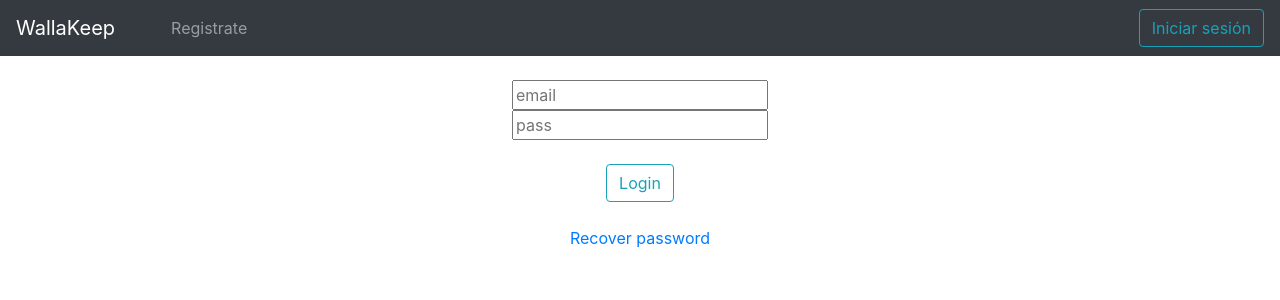
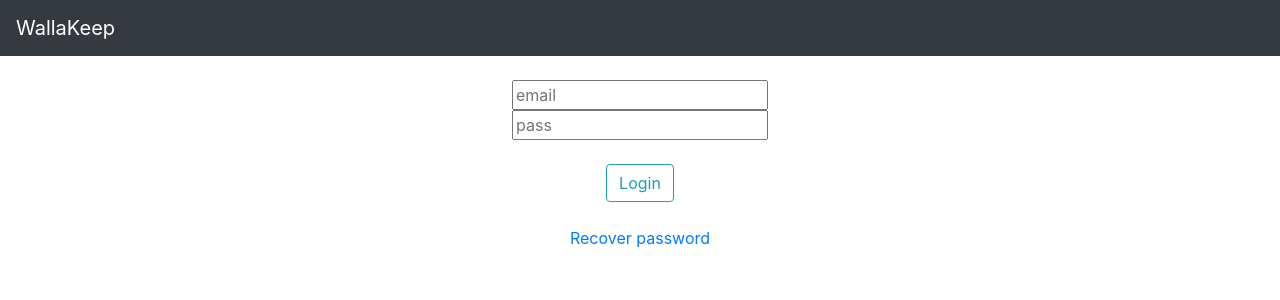
Before and after one commit to IgnacioBarco/proyectoKeepcoding, a React (Create React App) app in the folder wallaReact/: page /login in a window 1280 px wide. Shown: the top 300 px of the page. Built offline with nearby package versions, Linux system fonts and the light colour scheme.

Commit message:
creamos dos headers

```diff
--- a/wallaReact/src/App.js
+++ b/wallaReact/src/App.js
@@ -8,7 +8,7 @@ import AdvertsList from "./components/AdvertsList";
 import CreateAndUpdate from "./components/CreateAndUpdate";
 import Login from "./components/Login";
 import Register from "./components/Register";
-import Header from "./components/Header";
+import Header from "./components/HeaderLogged";
 import ErrorBoundary from "./components/ErrorBoundary";
 
 import MainContext from "./services/MainContext";
@@ -50,9 +50,9 @@ class App extends Component {
 
         <div className="App">
           <MainContext.Provider value={value}>
-            <header>
+            {/* <header>
               <Header />
-            </header>
+            </header> */}
 
             <main>
               <Router>
--- a/wallaReact/src/components/AdvertsList.jsx
+++ b/wallaReact/src/components/AdvertsList.jsx
@@ -12,6 +12,7 @@ import MainContext from "../services/MainContext";
 // import Advert from "../models/Advert";
 import useFetch from "./useFetch";
 import Paginator from "./Paginator";
+import HeaderLogged from "./HeaderLogged";
 
 // material-ui
 import RangeSlider from "./RangeSlider";
@@ -76,8 +77,6 @@ const AdvertList = () => {
     const valuetext = "";
     setFilterPrice2(valuetext);
     // console.log('new slider '+ this.props.valuetext)
-
-
   }
 
   const buildAdvertsList = ({
@@ -115,6 +114,8 @@ const AdvertList = () => {
 
   return (
     <div>
+      <HeaderLogged />
+
       <div>{url}</div>
 
       <h1>Lista de filtros:</h1>
--- a/wallaReact/src/components/Header.jsx
+++ b/wallaReact/src/components/HeaderLogged.jsx
@@ -7,17 +7,16 @@ import Nav from "react-bootstrap/Nav";
 import Form from "react-bootstrap/Form";
 // import { Link } from "react-router-dom";
 
-const Header = () => {
+const HeaderLogged = props => {
   const context = useContext(MainContext);
   const [email, setEmail] = useState("pepe");
 
-
   console.log("contexto header" + context.token);
 
-  useEffect(()=>{
-    setEmail(context.email)
-    console.log("contexto header useEfect" + context.token)
-  },[])
+  useEffect(() => {
+    // if(this.props.email) setEmail(this.props.email)
+    console.log("contexto header useEfect" + context.token);
+  }, [email]);
 
   return (
     <Navbar bg="dark" variant="dark">
@@ -30,11 +29,10 @@ const Header = () => {
       <Form inline>
         {/* <FormControl type="text" placeholder="Search" className="mr-sm-2" /> */}
         <Button variant="outline-info">
-          {context.token ? "Cerrar Sesión" : "Iniciar sesión"}
+          <Nav.Link href="/login">Cerrar Sesión</Nav.Link>
         </Button>
-
       </Form>
     </Navbar>
   );
 };
-export default Header;
+export default HeaderLogged;
--- /dev/null
+++ b/wallaReact/src/components/HeaderPublic.jsx
@@ -0,0 +1,17 @@
+import React, { useContext, useState, useEffect } from "react";
+import MainContext from "../services/MainContext";
+
+import Button from "react-bootstrap/Button";
+import Navbar from "react-bootstrap/Navbar";
+import Nav from "react-bootstrap/Nav";
+import Form from "react-bootstrap/Form";
+// import { Link } from "react-router-dom";
+
+const HeaderPublic = props => {
+  return (
+    <Navbar bg="dark" variant="dark">
+      <Navbar.Brand href="">WallaKeep</Navbar.Brand>
+    </Navbar>
+  );
+};
+export default HeaderPublic;
--- a/wallaReact/src/components/Login.jsx
+++ b/wallaReact/src/components/Login.jsx
@@ -5,6 +5,9 @@ import { Link } from "react-router-dom";
 // import Form from "react-bootstrap/Form";
 // import FormControl from "react-bootstrap/FormControl";
 import Button from "react-bootstrap/Button";
+
+import HeaderPublic from "./HeaderPublic";
+
 
 const { login } = api();
 
@@ -45,13 +48,12 @@ export default class Login extends Component {
           token: result
         });
 
-        this.context.token = result;
-        this.context.email = email;
-
-        console.log(this.context)
-
         this.props.history.push("/adverts");
       }
+      this.context.token = result;
+      this.context.email = email;
+
+      console.log(this.context);
     }
   };
 
@@ -72,6 +74,7 @@ export default class Login extends Component {
 
     return (
       <div>
+        <HeaderPublic email={email}/>
         <form>
           <br />
 
```
Also changed, not shown: wallaReact/src/components/useFetch.jsx (+3 -4 lines).
